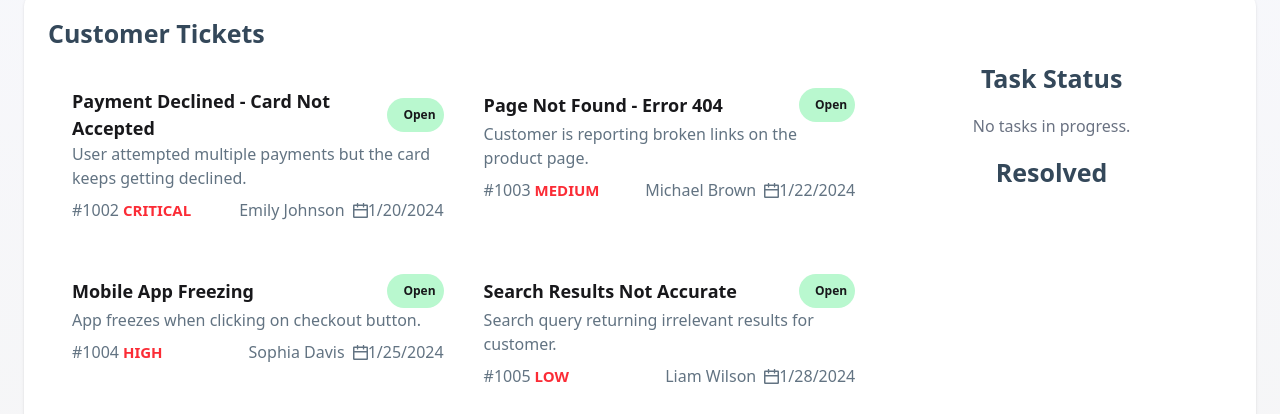
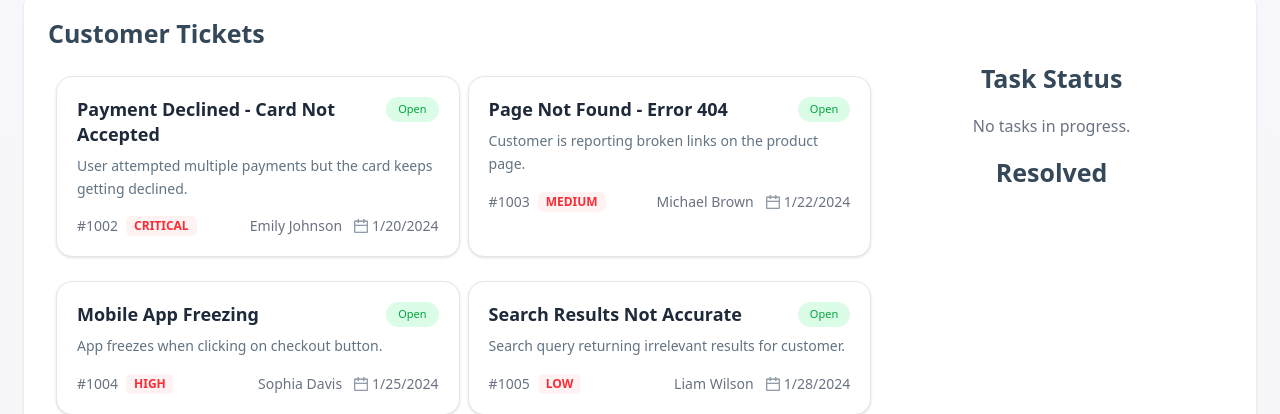
Before and after one commit to Mokim2005/customer-service-project, a React (Vite) app: page / in a window 1280 px wide. Shown: the part 440-854 px from the top of the page. Built offline with nearby package versions, Linux system fonts and the light colour scheme.

Commit message:
updated cards

```diff
--- a/src/assets/components/Card/Card.jsx
+++ b/src/assets/components/Card/Card.jsx
@@ -1,54 +1,77 @@
 import React, { useState } from "react";
 import vactorImg from "../../../assets/Vector.png";
 import { toast } from "react-toastify";
-const Card = ({ card,setSelectedCard }) => {
+
+const Card = ({ card, setSelectedCard }) => {
   const [isSelected, setIsSelected] = useState(false);
+
   const handleCardClick = () => {
     toast("In-Progress!!");
     setIsSelected(true);
     setSelectedCard((prevSelectedCards) => [...prevSelectedCards, card]);
   };
+
   return (
     <div
       onClick={handleCardClick}
-      className=" cursor-pointer bg-white shaddw-3xl rounded-lg min-w-[100px] border-gray-600 p-4 mt-3"
+      className="cursor-pointer bg-white rounded-2xl border border-gray-200 p-5 mt-4
+      shadow-sm hover:shadow-md hover:-translate-y-1 transition duration-300"
     >
-      <div className="flex justify-between items-center gap-1">
-        <h2 className="font-semibold text-[18px]">{card.subject}</h2>
+      {/* Top */}
+      <div className="flex justify-between items-start gap-3">
+        <h2 className="font-semibold text-[18px] text-gray-800 leading-snug">
+          {card.subject}
+        </h2>
+
         <button
           onClick={() => setIsSelected(true)}
-          className={`font-semibold text-[12px] ${
-            isSelected === true ? "bg-yellow-200" : "bg-[#b9f8cf]"
-          } rounded-3xl p-2`}
+          className={`font-medium text-[11px] px-3 py-1 rounded-full transition
+          ${
+            isSelected
+              ? "bg-yellow-100 text-yellow-600"
+              : "bg-green-100 text-green-600"
+          }`}
         >
-          <span className=" rounded-full p-1 mb-2"></span>
-          {isSelected === true ? "In- Progress" : "Open"}
+          {isSelected ? "In Progress" : "Open"}
         </button>
       </div>
-      <p className="text-[#627382] text-[16px]">{card.description}</p>
-      <div className="flex justify-between items-center mt-2">
-        <div className="flex justify-between items-center space-x-1">
-          <p className="text-[#627382]">{card.ticket}</p>
-          <h3
+
+      {/* Description */}
+      <p className="text-[#627382] text-[14px] mt-2 leading-relaxed">
+        {card.description}
+      </p>
+
+      {/* Bottom */}
+      <div className="flex justify-between items-center mt-4 text-sm">
+
+        {/* Left */}
+        <div className="flex items-center gap-2">
+          <p className="text-gray-500">{card.ticket}</p>
+
+          <span
             onClick={() => setIsSelected(true)}
-            className={`${
-              isSelected === true ? "text-yellow-400" : "text-red-400"
-            } text-red-500 font-semibold text-[15px]`}
+            className={`font-semibold px-2 py-[2px] rounded-md text-xs
+            ${
+              isSelected
+                ? "text-yellow-500 bg-yellow-50"
+                : "text-red-500 bg-red-50"
+            }`}
           >
             {card.priority}
-          </h3>
+          </span>
         </div>
-        <div className="flex items-center justify-between space-x-2">
-          <div className="flex text-[#627382] justify-between items-center space-x-2">
-            <p>{card.requestBy}</p>
-            <div className="flex items-center ">
-              <img className="w-[15px]" src={vactorImg} alt="" />
-              <p>{card.createDate}</p>
-            </div>
+
+        {/* Right */}
+        <div className="flex items-center gap-3 text-gray-500">
+          <p>{card.requestBy}</p>
+
+          <div className="flex items-center gap-1">
+            <img className="w-[14px] opacity-70" src={vactorImg} alt="" />
+            <p>{card.createDate}</p>
           </div>
         </div>
+
       </div>
-
     </div>
   );
 };
```
